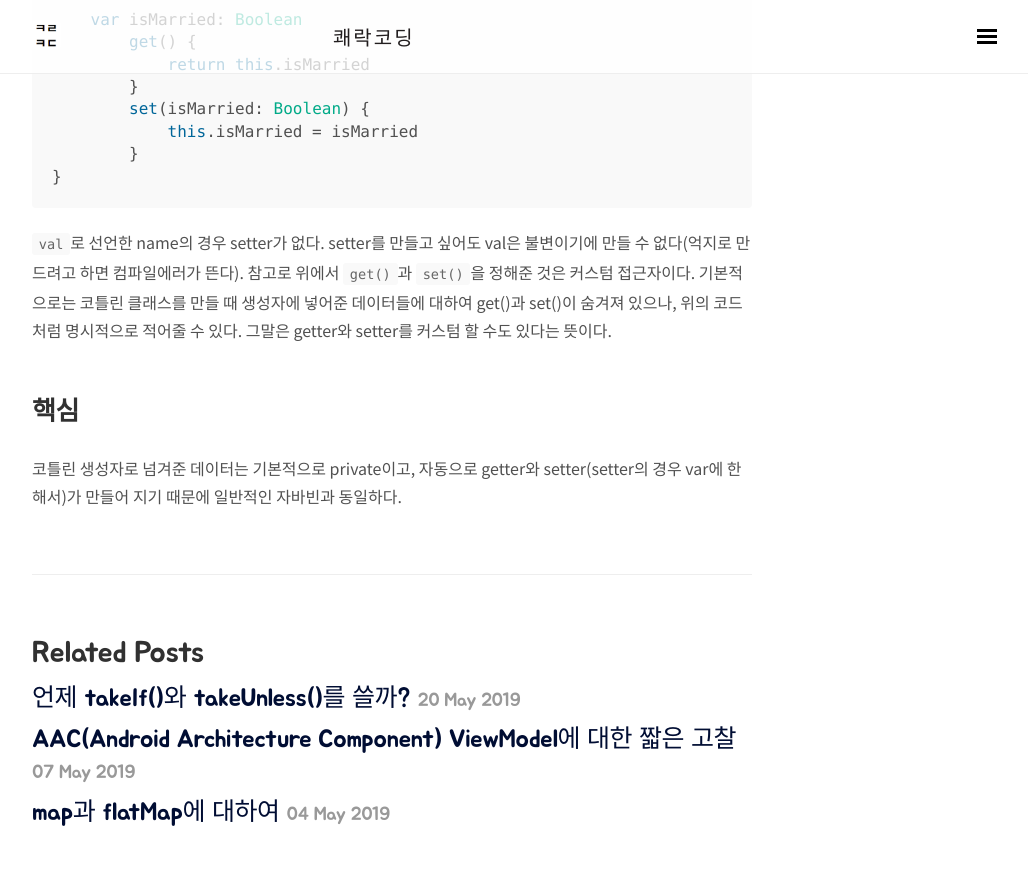
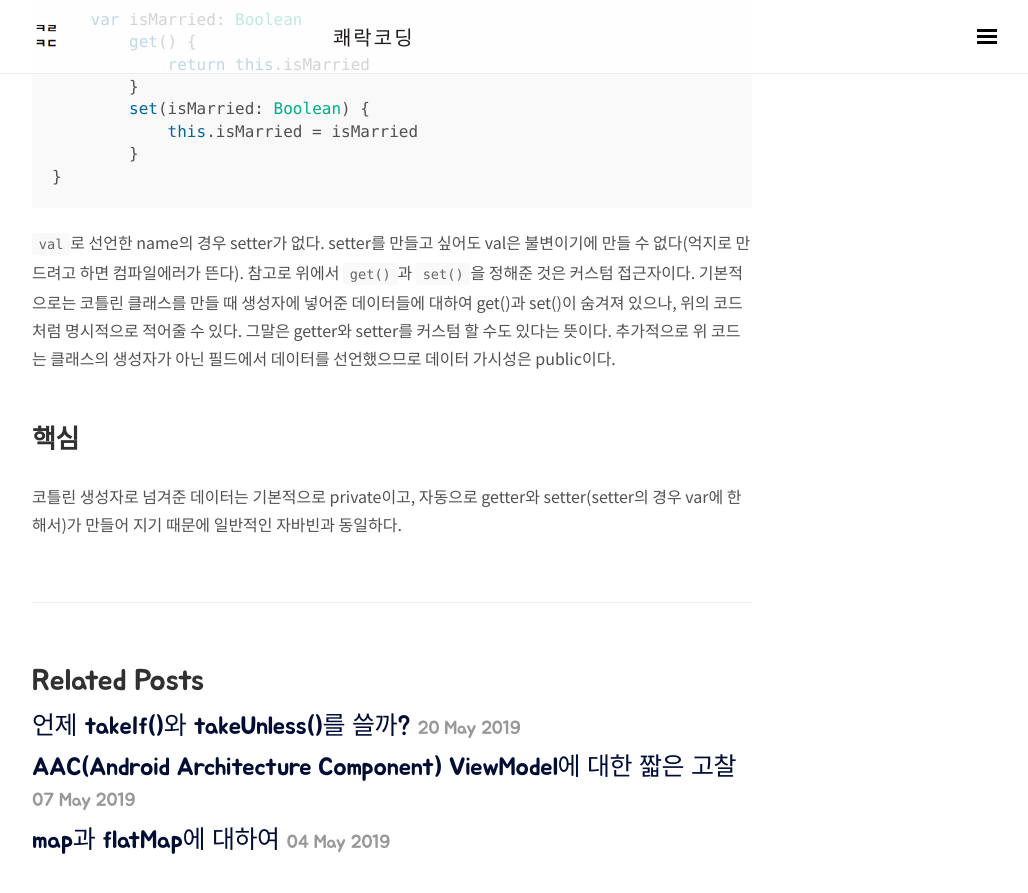
Before and after one commit to wooooooak/wooooooak.github.io, a Jekyll site: the page built from _posts/kotlin/2019-05-24-property.md, in a window 1280 px wide and 900 px high, scrolled down 1540 px. Shown: the top 893 px of the window, without its empty margins (248-1276 px from the left). Built offline with Jekyll 4.4.1, drawn with Linux system fonts in a browser that asks for light colours; nearby versions of some CDN libraries; some web fonts are replaced; comment, search, counter and statistics services are not loaded.

Commit message:
kotlin property 수정

````diff
--- a/_posts/kotlin/2019-05-24-property.md
+++ b/_posts/kotlin/2019-05-24-property.md
@@ -62,7 +62,7 @@ class Person {
 }
 ```
 
-`val`로 선언한 name의 경우 setter가 없다. setter를 만들고 싶어도 val은 불변이기에 만들 수 없다(억지로 만드려고 하면 컴파일에러가 뜬다). 참고로 위에서 `get()`과 `set()`을 정해준 것은 커스텀 접근자이다. 기본적으로는 코틀린 클래스를 만들 때 생성자에 넣어준 데이터들에 대하여 get()과 set()이 숨겨져 있으나, 위의 코드처럼 명시적으로 적어줄 수 있다. 그말은 getter와 setter를 커스텀 할 수도 있다는 뜻이다.
+`val`로 선언한 name의 경우 setter가 없다. setter를 만들고 싶어도 val은 불변이기에 만들 수 없다(억지로 만드려고 하면 컴파일에러가 뜬다). 참고로 위에서 `get()`과 `set()`을 정해준 것은 커스텀 접근자이다. 기본적으로는 코틀린 클래스를 만들 때 생성자에 넣어준 데이터들에 대하여 get()과 set()이 숨겨져 있으나, 위의 코드처럼 명시적으로 적어줄 수 있다. 그말은 getter와 setter를 커스텀 할 수도 있다는 뜻이다. 추가적으로 위 코드는 클래스의 생성자가 아닌 필드에서 데이터를 선언했으므로 데이터 가시성은 public이다.
 
 ## 핵심
 
````
